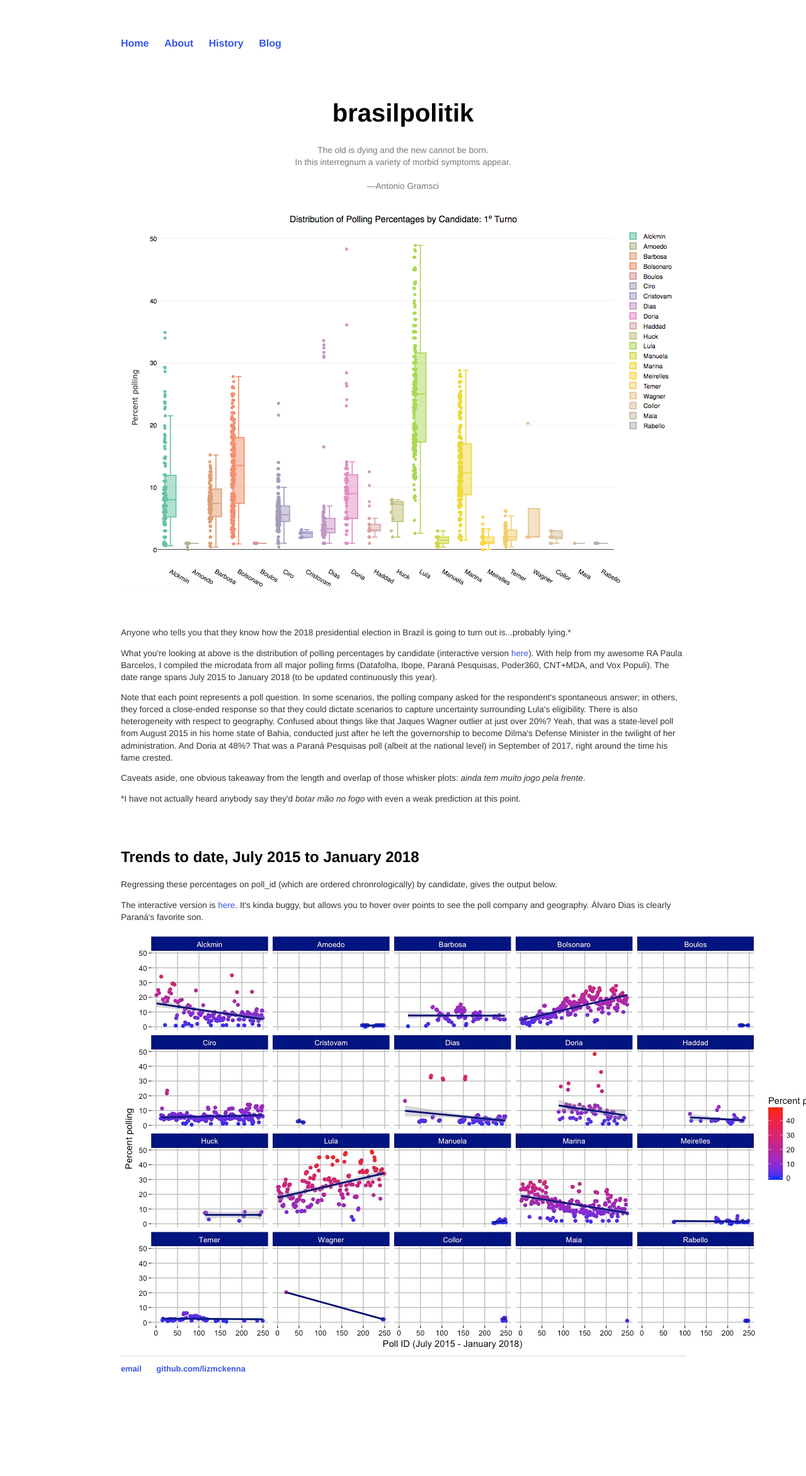
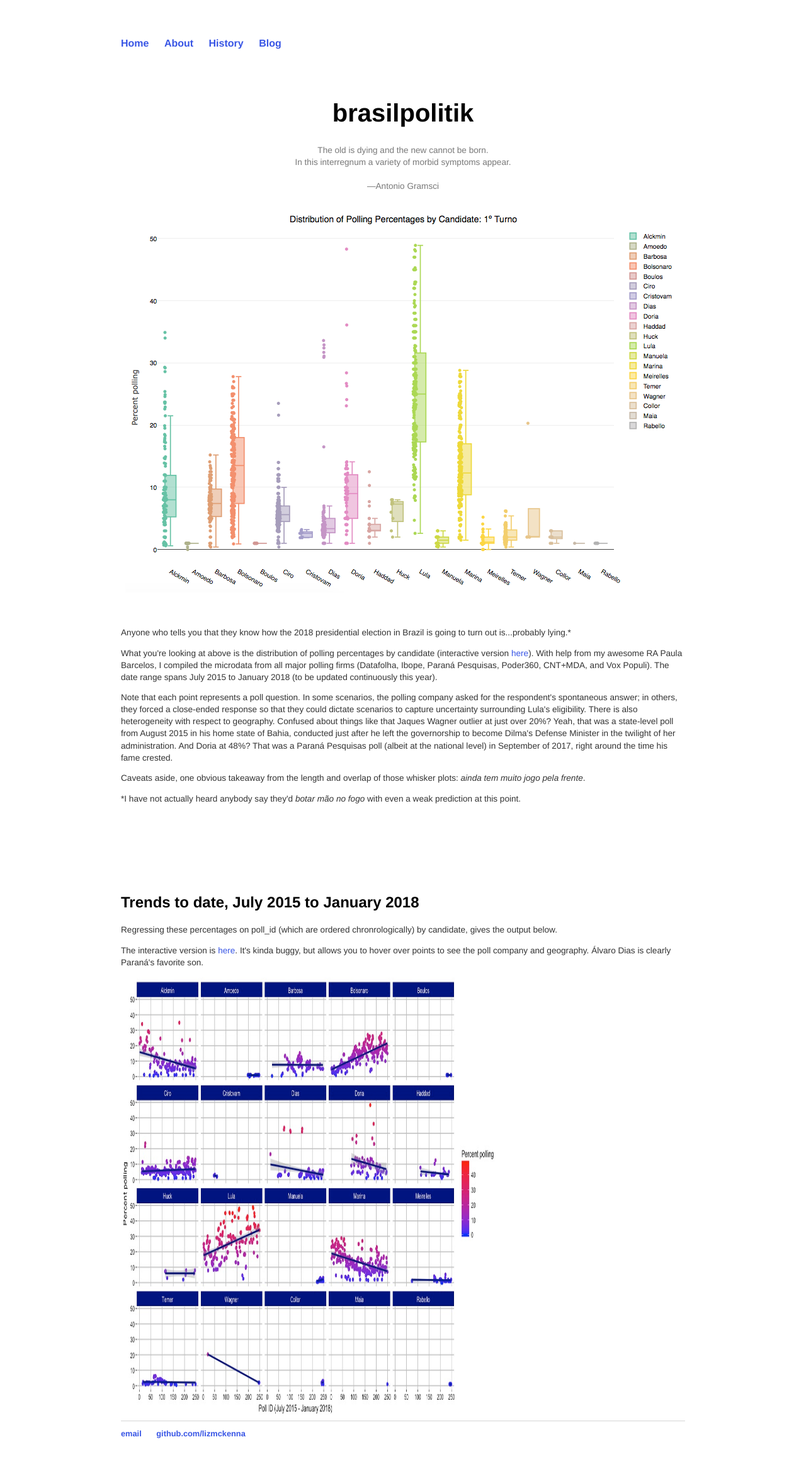
Before and after one commit to lizmckenna/elizabethmckenna.org, a Jekyll site: the page built from index.html, in a window 1280 px wide. Shown: the whole page at 63% size. Built offline with Jekyll 4.4.1, drawn with Linux system fonts in a browser that asks for light colours; before the commit the page ends 2241 px from its top, so only the background shows below that.

Commit message:
Update index.html

```diff
--- a/index.html
+++ b/index.html
@@ -30,10 +30,12 @@ There is also heterogeneity with respect to geography. Confused about things lik
 <p> *I have not actually heard anybody say they'd <i> botar mão no fogo </i> with even a weak prediction at this point.</p>
 <br>
 <br>
-<p></p>
-<p></p>
+<br>
+<br>
+<br>
+<br>
 <h2> Trends to date, July 2015 to January 2018 </h2>
 <p> Regressing these percentages on poll_id (which are ordered chronrologically) by candidate, gives the output below.</p>
 <p> The interactive version is <a href="http://rpubs.com/lizmckenna/359463">here</a>. It's kinda buggy, but allows you to hover over points to see the poll company and geography. Álvaro Dias is clearly Paraná's favorite son.</p>
-<img src="images/180210_facetwap.png" alt="hi" class="inline"/>
+<img src="images/180210_facetwap.png" width="600" height="700" alt="hi" class="inline"/>
 </div><!-- /.blurb -->
```
